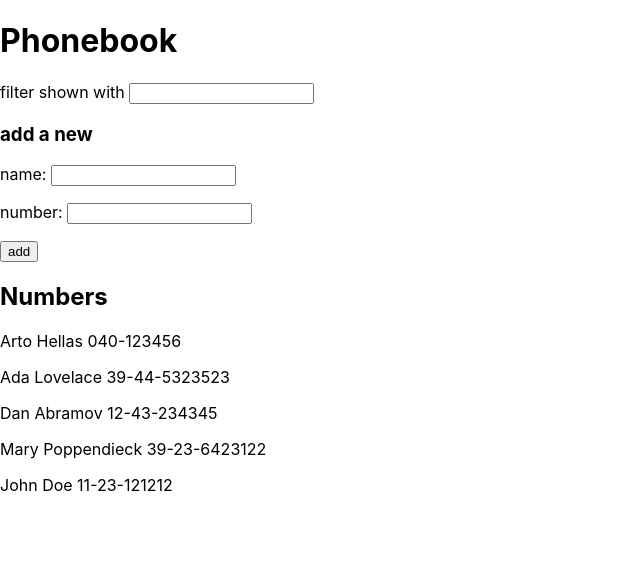
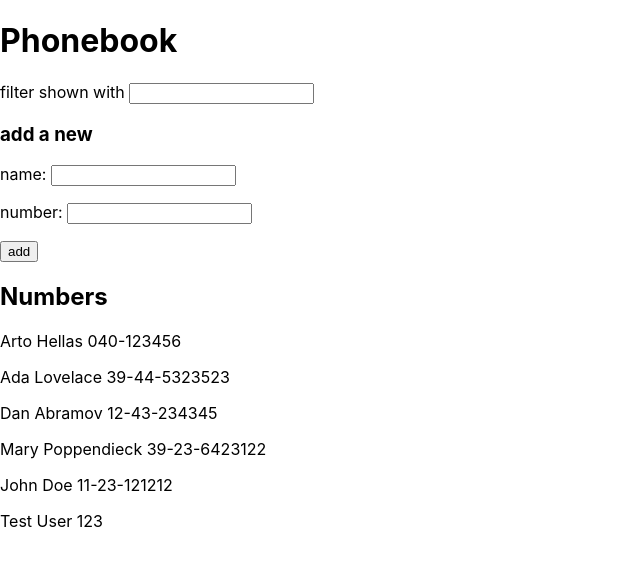
Before and after one commit to Markus6/fullstack, a React (Create React App) app in the folder osa2/puhelinluettelo/: page / in a window 1280 px wide. Shown: the top 566 px of the page, without its empty margins (0-640 px from the left). Built offline with nearby package versions, Linux system fonts and the light colour scheme; data requests are answered from the project's data file.

Commit message:
puhelinluettelo step9

```diff
--- a/osa2/puhelinluettelo/db.json
+++ b/osa2/puhelinluettelo/db.json
@@ -1,5 +1,5 @@
 {
-    "persons":[
+  "persons": [
     {
       "name": "Arto Hellas",
       "number": "040-123456",
@@ -24,6 +24,11 @@
       "name": "John Doe",
       "number": "11-23-121212",
       "id": 5
+    },
+    {
+      "name": "Test User",
+      "number": "123",
+      "id": 6
     }
   ]
 }
--- a/osa2/puhelinluettelo/package.json
+++ b/osa2/puhelinluettelo/package.json
@@ -12,7 +12,8 @@
     "start": "react-scripts start",
     "build": "react-scripts build",
     "test": "react-scripts test",
-    "eject": "react-scripts eject"
+    "eject": "react-scripts eject",
+    "server": "json-server -p3001 db.json"
   },
   "eslintConfig": {
     "extends": "react-app"
@@ -28,5 +29,8 @@
       "last 1 firefox version",
       "last 1 safari version"
     ]
+  },
+  "devDependencies": {
+    "json-server": "^0.15.0"
   }
 }
--- a/osa2/puhelinluettelo/src/App.js
+++ b/osa2/puhelinluettelo/src/App.js
@@ -1,8 +1,8 @@
 import React, { useState, useEffect } from 'react';
 import Filter from './components/Filter';
 import PersonForm from './components/PersonForm';
-import Numbers from './components/Numbers'
-import axios from 'axios'
+import Numbers from './components/Numbers';
+import personService from './services/persons';
 
 const App = () => {
   const [ persons, setPersons] = useState([]);
@@ -16,9 +16,10 @@ const App = () => {
   const [ filter, setFilter ] = useState('');
 
   useEffect(() => {
-      axios.get('http://localhost:3001/persons')
-      .then(response => {
-          setPersons(response.data)
+      personService
+        .getAll()
+        .then(initialPersons => {
+          setPersons(initialPersons)
       })
   }, [])
 
@@ -38,9 +39,13 @@ const App = () => {
         return;
       }
 
-      setPersons(persons.concat(personObject));
-      setNewName('');
-      setNewNumber('');
+      personService
+        .create(personObject)
+        .then(returnedPersons => {
+            setPersons(persons.concat(returnedPersons))
+            setNewName('');
+            setNewNumber('');
+        });
   }
 
   const handleNameChange = (event) => {
--- /dev/null
+++ b/osa2/puhelinluettelo/src/services/persons.js
@@ -0,0 +1,20 @@
+import axios from 'axios'
+
+const baseUrl = 'http://localhost:3001/persons'
+
+const getAll = () => {
+  const request = axios.get(baseUrl);
+  return request.then(response => response.data);
+}
+
+const create = newObject => {
+    const request = axios.post(baseUrl, newObject);
+    return request.then(response => response.data);
+}
+
+const update = (id, newObject) => {
+    const request = axios.put(`${baseUrl}/${id}`, newObject);
+    return request.then(response => response.data);
+}
+
+export default { getAll, create, update }
```
Also changed, not shown: 1 other file (tests, documents, lock files or other folders). Lines whose indentation alone changed are shown as unchanged.
